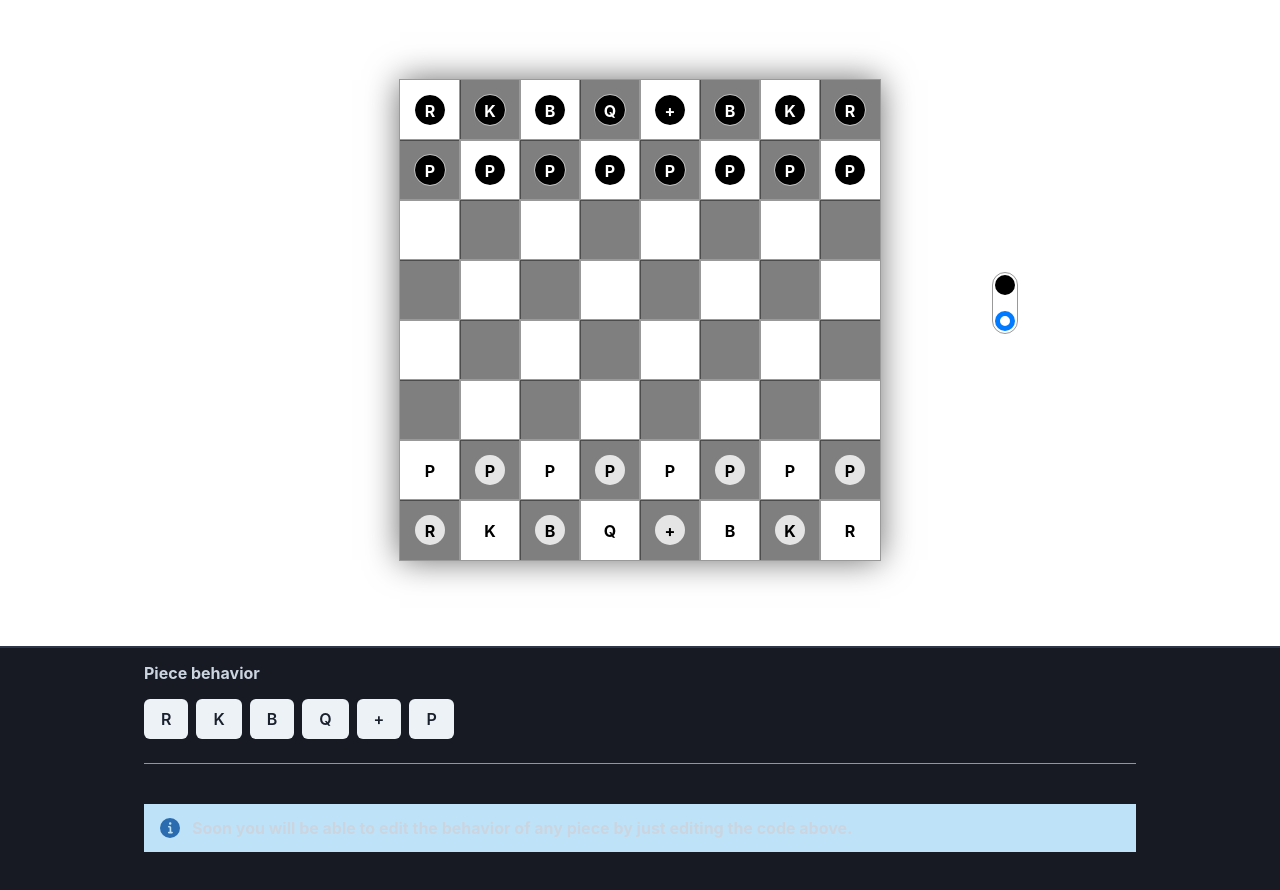
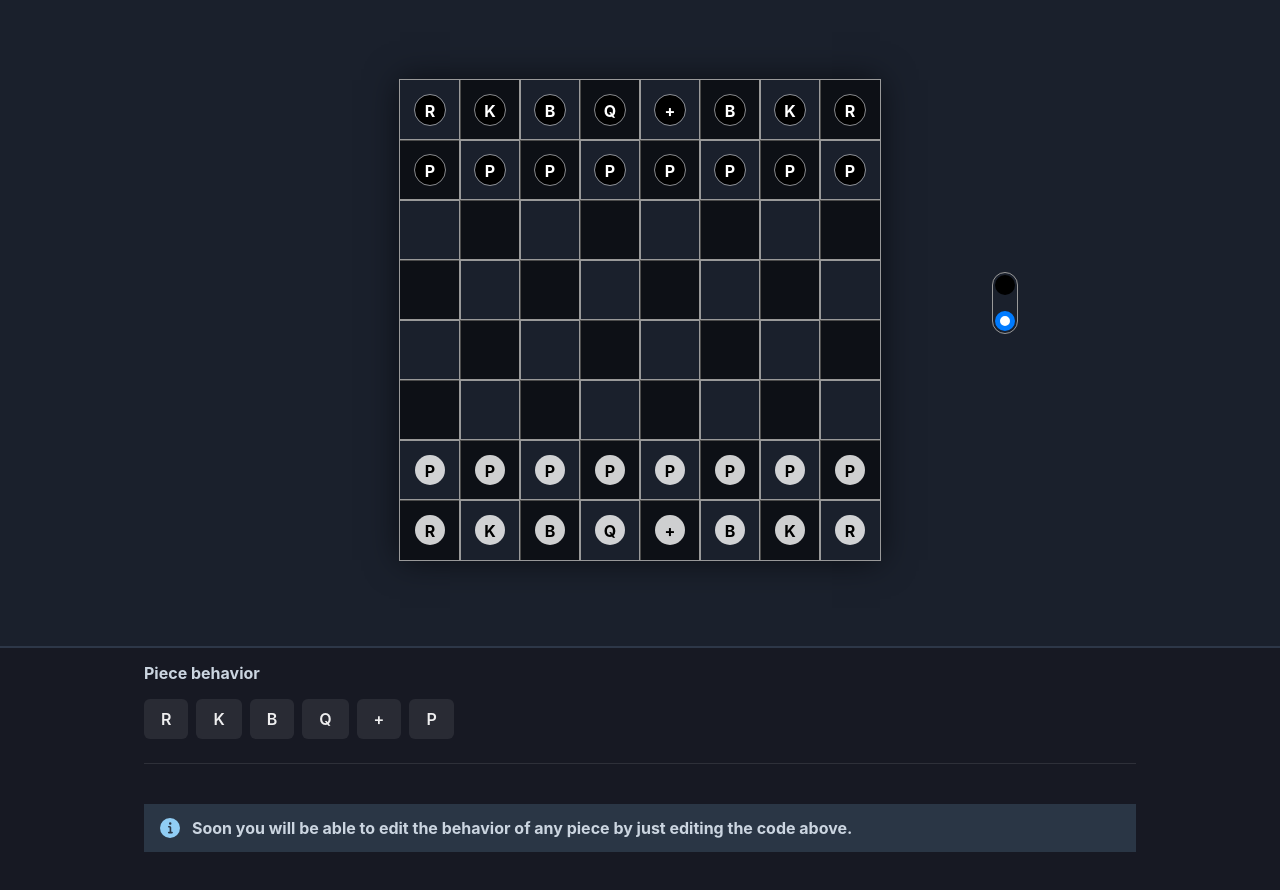
Before and after one commit to aurbano/randchess, a React (Vite) app: page / in a window 1280 px wide. Shown: the top 890 px of the page. Built offline with nearby package versions, Linux system fonts and the light colour scheme.

Commit message:
configure dark theme as default

```diff
--- a/src/components/Editor/index.tsx
+++ b/src/components/Editor/index.tsx
@@ -64,7 +64,7 @@ const Editor = ({ board }: EditorProps) => {
         {pieces.map((piece) => (
           <Button
             key={piece.label}
-            colorScheme={piece.label === selectedPiece?.label ? 'blue' : undefined}
+            colorScheme={piece.label === selectedPiece?.label ? 'primary' : undefined}
             mb={2}
             mr={2}
             onClick={() => setSelectedPiece(piece)}
--- a/src/main.tsx
+++ b/src/main.tsx
@@ -3,11 +3,13 @@ import React from 'react';
 import ReactDOM from 'react-dom/client';
 
 import Board from './components/Board';
+import theme from './theme';
+
 import './index.css';
 
 ReactDOM.createRoot(document.getElementById('root') as HTMLElement).render(
   <React.StrictMode>
-    <ChakraProvider resetCSS>
+    <ChakraProvider resetCSS theme={theme}>
       <Board />
     </ChakraProvider>
   </React.StrictMode>,
--- /dev/null
+++ b/src/theme.ts
@@ -0,0 +1,19 @@
+import { extendTheme, ThemeConfig, theme as baseTheme } from '@chakra-ui/react';
+
+export const DEFAULT_COLOR_MODE = 'dark';
+
+const config: ThemeConfig = { initialColorMode: DEFAULT_COLOR_MODE, useSystemColorMode: false };
+
+const theme = extendTheme({
+  config,
+  colors: {
+    primary: baseTheme.colors.blue,
+    secondary: baseTheme.colors.purple,
+    positive: baseTheme.colors.green,
+    negative: baseTheme.colors.red,
+    warning: baseTheme.colors.orange,
+    information: baseTheme.colors.blue,
+  },
+});
+
+export default theme;
```
